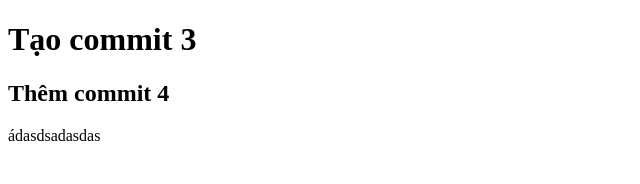
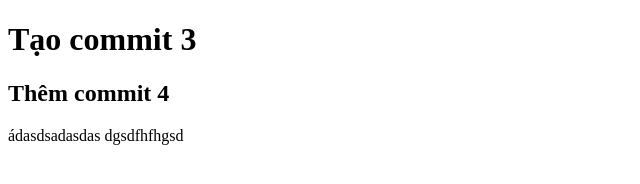
Before and after one commit to tandat8503/tool_git, a plain HTML site: page index2.html in a window 1280 px wide. Shown: the whole page, without its empty margins (0-640 px from the left). Drawn offline with Linux system fonts and the light colour scheme.

```diff
--- a/index2.html
+++ b/index2.html
@@ -9,5 +9,6 @@
     <h1>Tạo commit 3</h1>
     <h2>Thêm commit 4</h2>
     ádasdsadasdas
+    dgsdfhfhgsd
 </body>
 </html>
```
